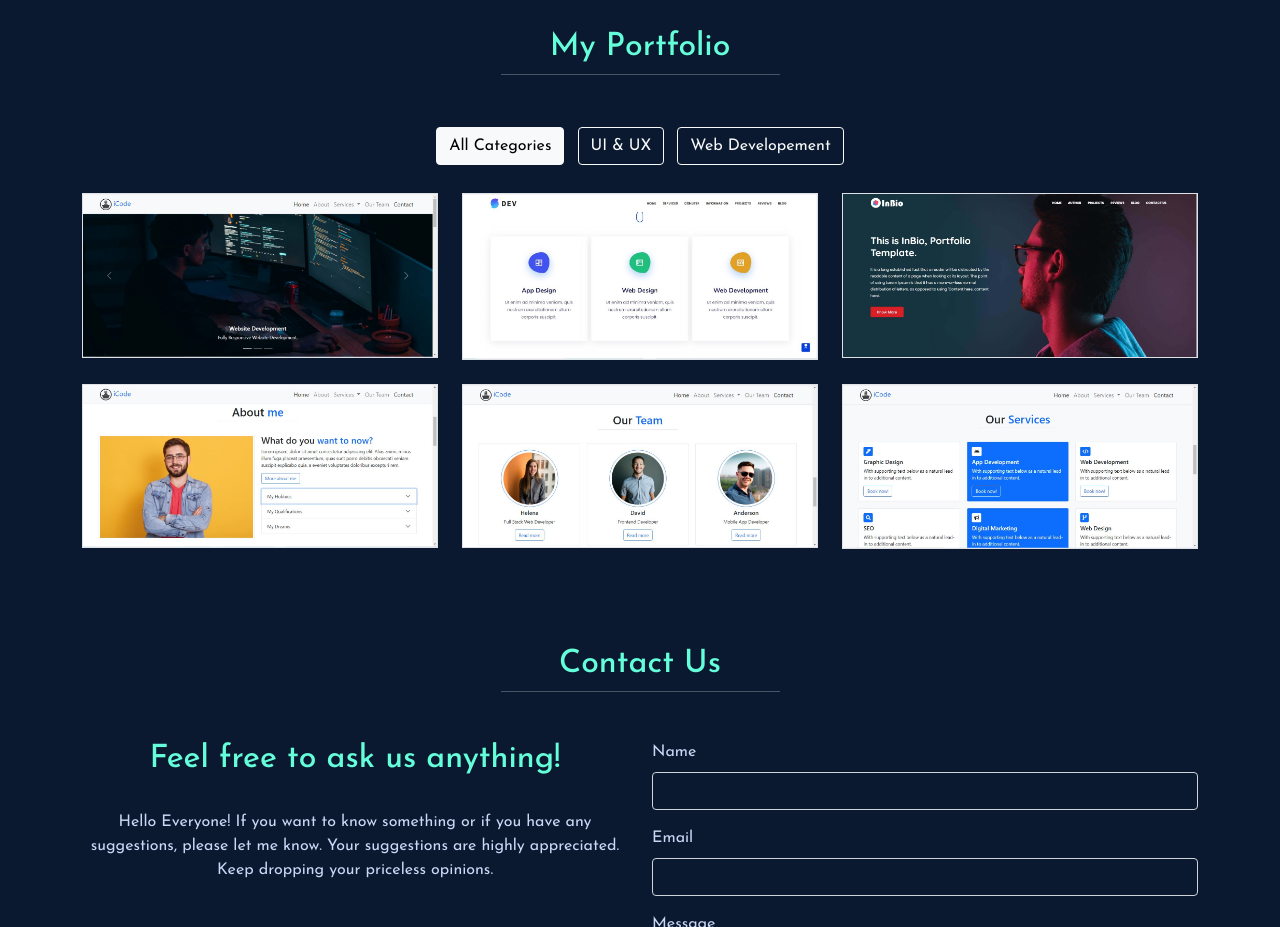
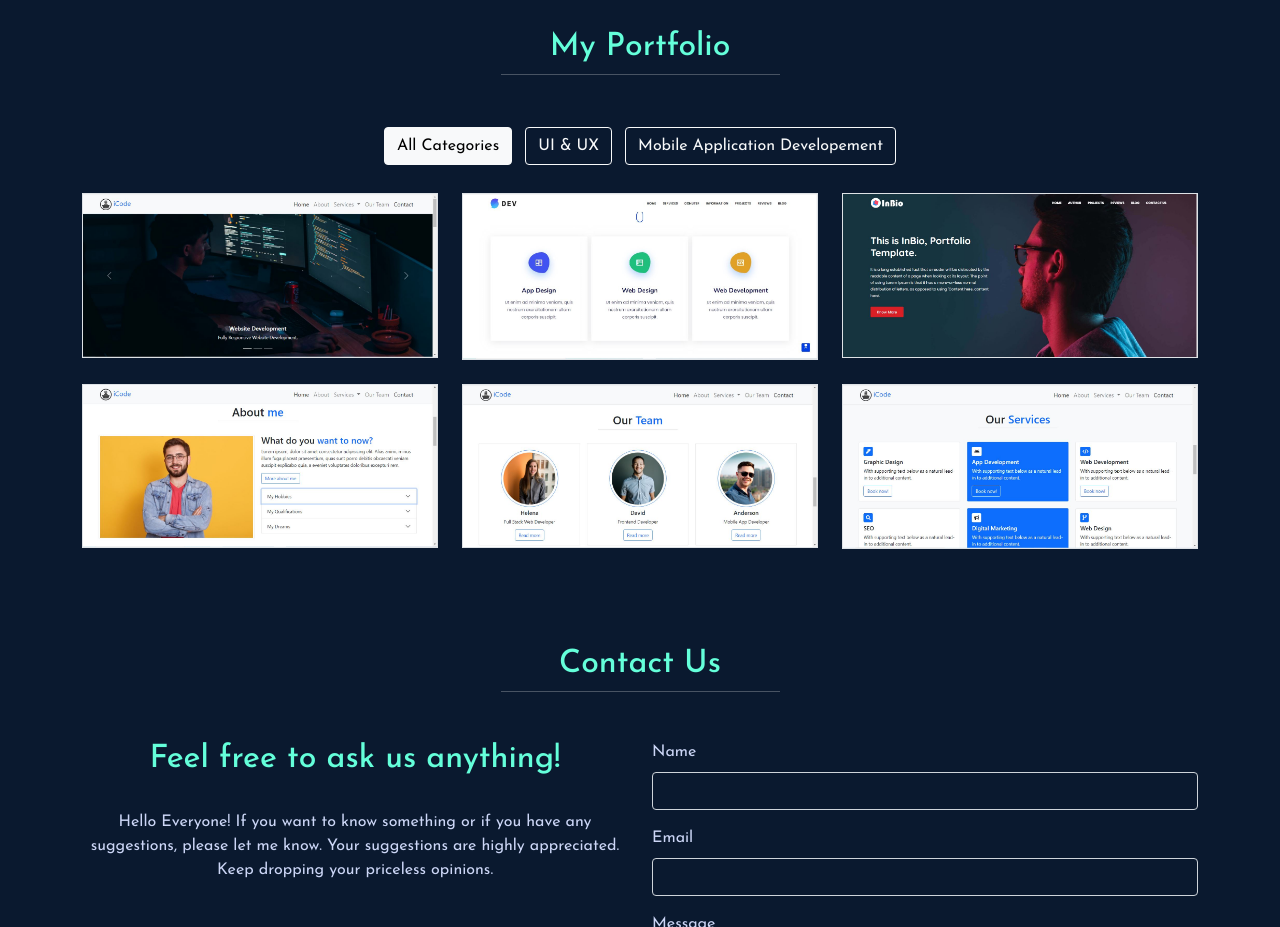
Before and after one commit to letssuhail/portfolio, a plain HTML site: page index.html in a window 1280 px wide. Shown: the part 2280-3207 px from the top of the page. Drawn offline with Linux system fonts and the light colour scheme.

Commit message:
second commit.

```diff
--- a/index.html
+++ b/index.html
@@ -349,7 +349,7 @@
             <div class="column text-center">
                 <a href=""><button type="button" class="active btn btn-outline-light m-1">All Categories</button></a>
                 <a href=""><button type="button" class=" btn btn-outline-light m-1">UI & UX</button></a>
-                <a href=""><button type="button" class=" btn btn-outline-light m-1">Web Developement</button></a>
+                <a href=""><button type="button" class=" btn btn-outline-light m-1">Mobile Application Developement</button></a>
             </div>
             <div class="row">
                 <div class="col-sm-12 col-md-4 col-lg-4 col-12 pt-4">
```
